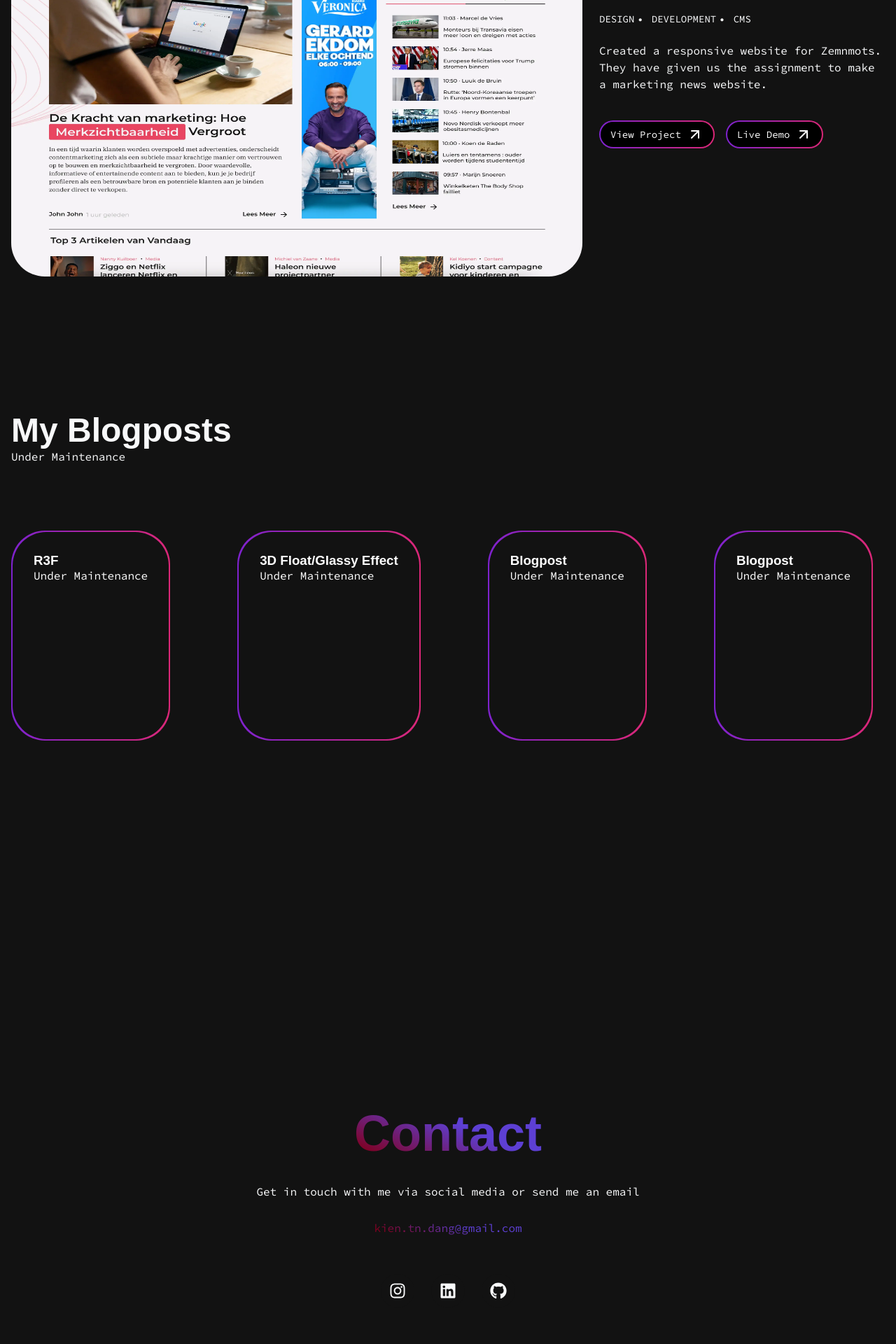
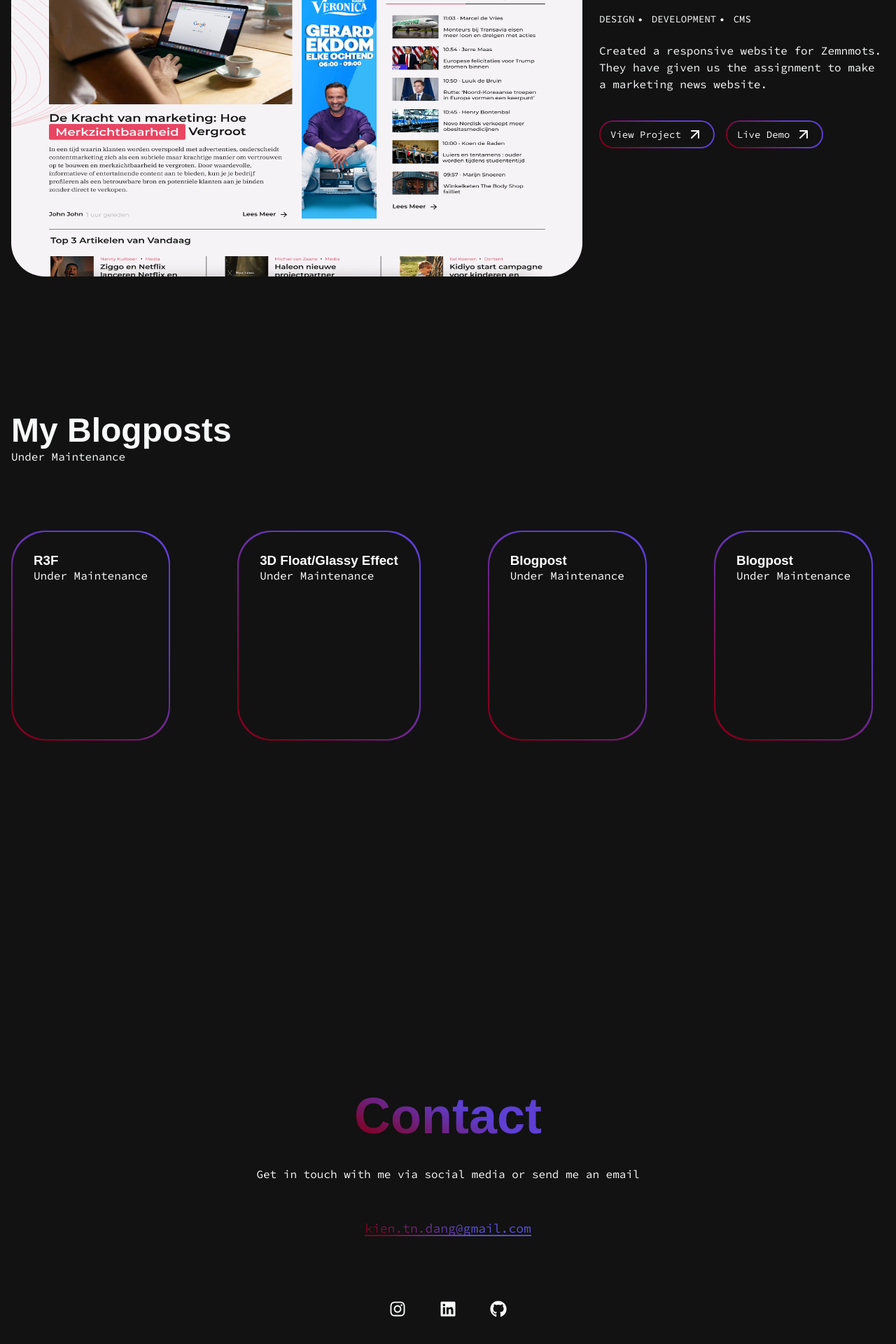
Before and after one commit to TNDKien/showcase-portfolio, a Next.js app: page / in a window 1280 px wide. Shown: the part 3405-5325 px from the top of the page at 70% size. Built offline with nearby package versions, Linux system fonts and the light colour scheme; a web font is replaced by a local one.

Commit message:
small styling adjustments

```diff
--- a/src/components/Blog/Blog.module.scss
+++ b/src/components/Blog/Blog.module.scss
@@ -33,7 +33,13 @@
         text-align: start;
         cursor: pointer;
         overflow: hidden;
-        background: linear-gradient(to right, #7e22ce, #db2777);
+        background: linear-gradient(
+          45deg,
+          $burgundy 0%,
+          $burgundy 10%,
+          $iris 70%,
+          $iris 100%
+        );
         transition: transform 0.4s ease-in-out, box-shadow 0.4s ease-in-out;
 
         &::before {
@@ -53,7 +59,7 @@
             inset: 0;
           }
 
-          box-shadow: 0 0 2rem 0.6rem rgba(126, 34, 206, 0.6);
+          box-shadow: 0 0 2rem 0.6rem rgba(93, 63, 211, 0.4);
         }
 
         h3,
--- a/src/components/Button/Button.module.scss
+++ b/src/components/Button/Button.module.scss
@@ -7,13 +7,19 @@
   gap: 0.5rem;
   padding: 0.5rem 1rem;
   font-size: 0.875rem;
-  color: #fff;
+  color: $offWhite;
   text-decoration: none;
   border-radius: 9999px;
   transition: all 0.4s ease-in-out;
   z-index: 0;
 
-  background: linear-gradient(to right, #7e22ce, #db2777);
+  background: linear-gradient(
+    45deg,
+    $burgundy 0%,
+    $burgundy 10%,
+    $iris 70%,
+    $iris 100%
+  );
 
   &::before {
     content: "";
@@ -23,7 +29,7 @@
     bottom: 2px;
     left: 2px;
     border-radius: 9999px;
-    background: #000;
+    background: $onyx;
     z-index: 0;
   }
 
@@ -40,7 +46,13 @@
     inset: 0;
     z-index: 10;
     border-radius: 9999px;
-    background: linear-gradient(to right, #7e22ce, #db2777);
+    background: linear-gradient(
+      45deg,
+      $burgundy 0%,
+      $burgundy 10%,
+      $iris 70%,
+      $iris 100%
+    );
     padding: 1px;
     opacity: 0;
     transition: opacity 0.4s ease-in-out;
@@ -49,7 +61,7 @@
       width: 100%;
       height: 100%;
       border-radius: 9999px;
-      background: #000;
+      background: $onyx;
     }
   }
 
@@ -58,7 +70,7 @@
     inset: 0;
     border-radius: 9999px;
     opacity: 0;
-    box-shadow: 0 0 1rem 0.3rem rgba(126, 34, 206, 0.4);
+    box-shadow: 0 0 1rem 0.3rem rgba(93, 63, 211, 0.4);
     transition: opacity 0.2s ease-in-out;
   }
 
--- a/src/components/Contact/Contact.module.scss
+++ b/src/components/Contact/Contact.module.scss
@@ -28,10 +28,37 @@
     font-size: clamp(16px, 3vw, 36px);
     font-weight: normal;
     color: $offWhite;
+  }
+  span {
+    font-size: 18px;
+    margin: 24px;
+    display: inline-block;
+    background: linear-gradient(
+      25deg,
+      #800020 0%,
+      #800020 10%,
+      #5a4fcf 60%,
+      #5a4fcf 100%
+    );
+    -webkit-background-clip: text;
+    -webkit-text-fill-color: transparent;
+    position: relative;
+  }
 
-    span {
-      @extend .gradientText;
-    }
+  span::after {
+    content: "";
+    position: absolute;
+    bottom: 0;
+    left: 0;
+    width: 100%;
+    height: 2px;
+    background: linear-gradient(
+      25deg,
+      #800020 0%,
+      #800020 10%,
+      #5a4fcf 60%,
+      #5a4fcf 100%
+    );
   }
   .socialIcons {
     display: flex;
```
